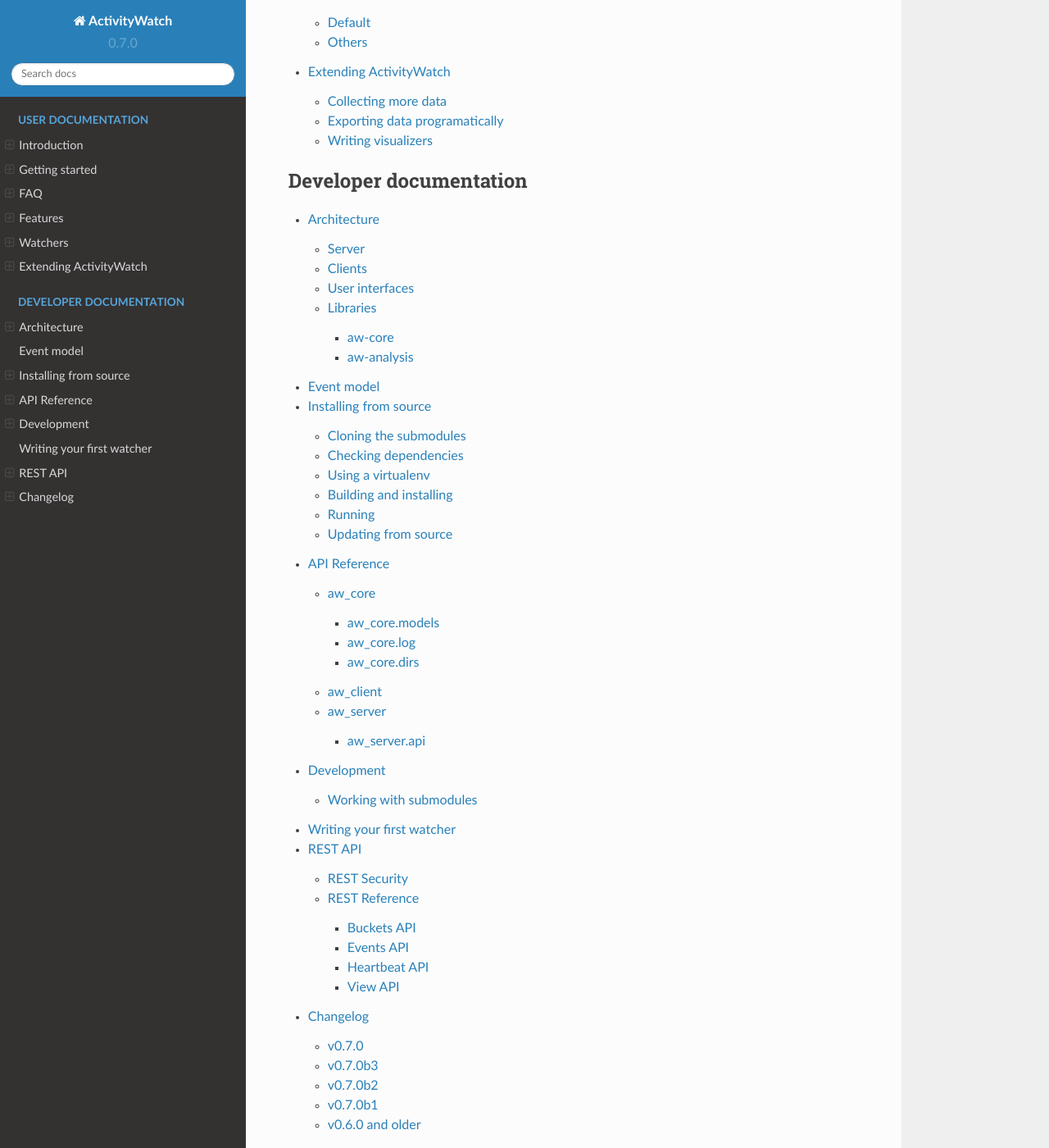
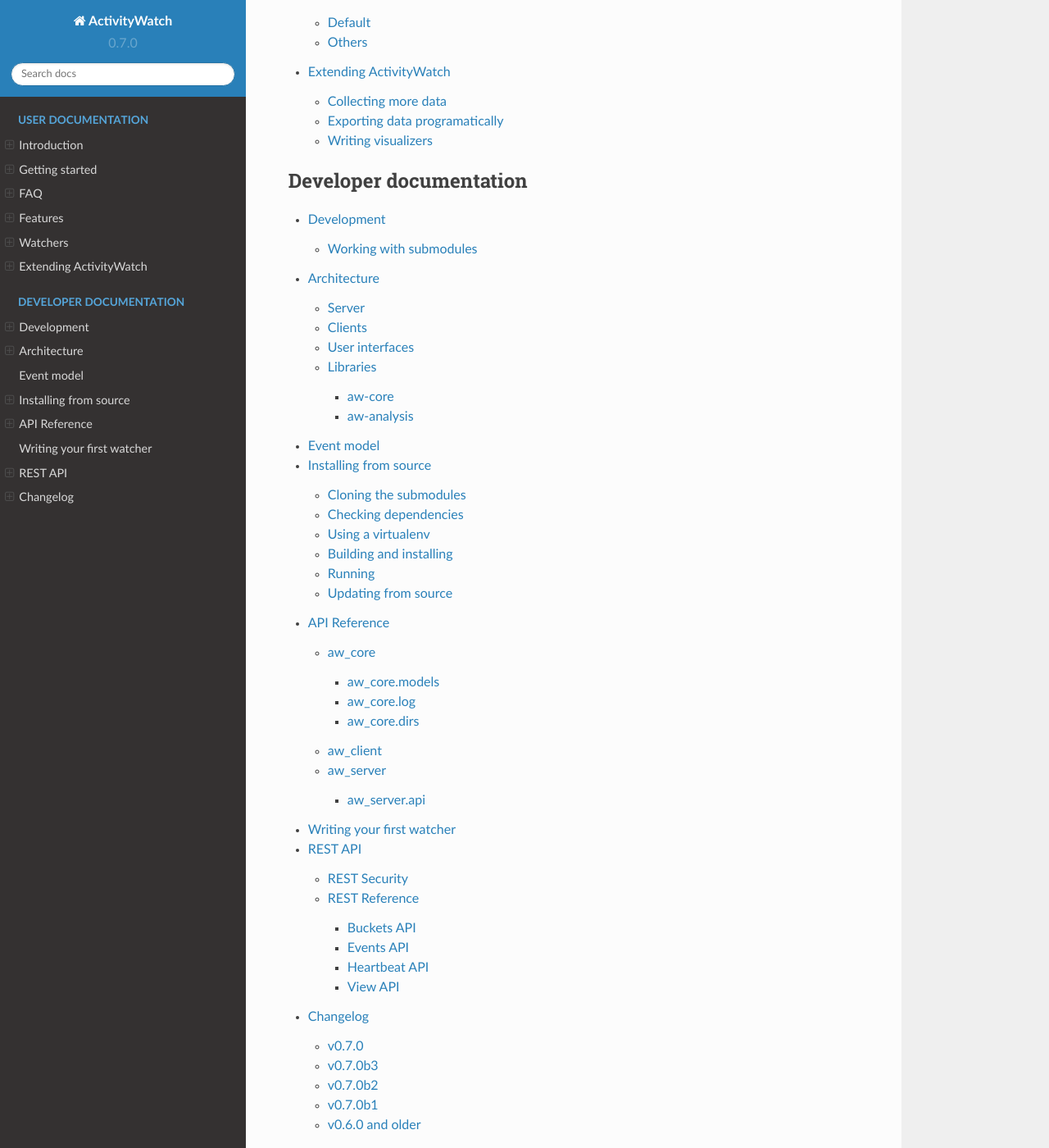
Before and after one commit to ActivityWatch/activitywatch, a Sphinx documentation site: the page built from docs/index.rst, in a window 1280 px wide and 1400 px high, scrolled down 1112 px. Shown: the whole window at 82% size. Built offline with Sphinx 7.4.7 and the Read the Docs theme 2.0.0, drawn with Linux system fonts in a browser that asks for light colours.

Commit message:
updated submodules, docs, codecomment

```diff
--- a/docs/index.rst
+++ b/docs/index.rst
@@ -26,11 +26,11 @@
    :maxdepth: 3
    :caption: Developer documentation
 
+   development
    architecture
    event-model
    installing-from-source
    api-reference
-   development
    writing-watchers
    rest
    changelog
```
Also changed, not shown: 1 other file.
